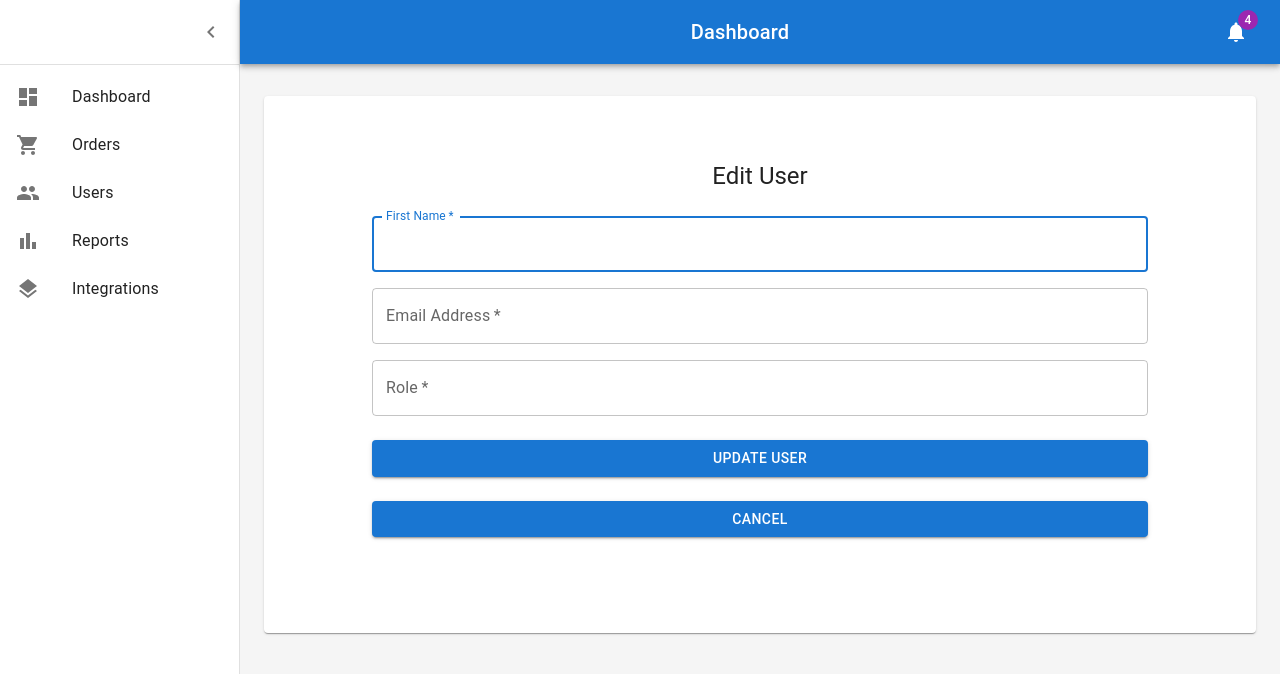
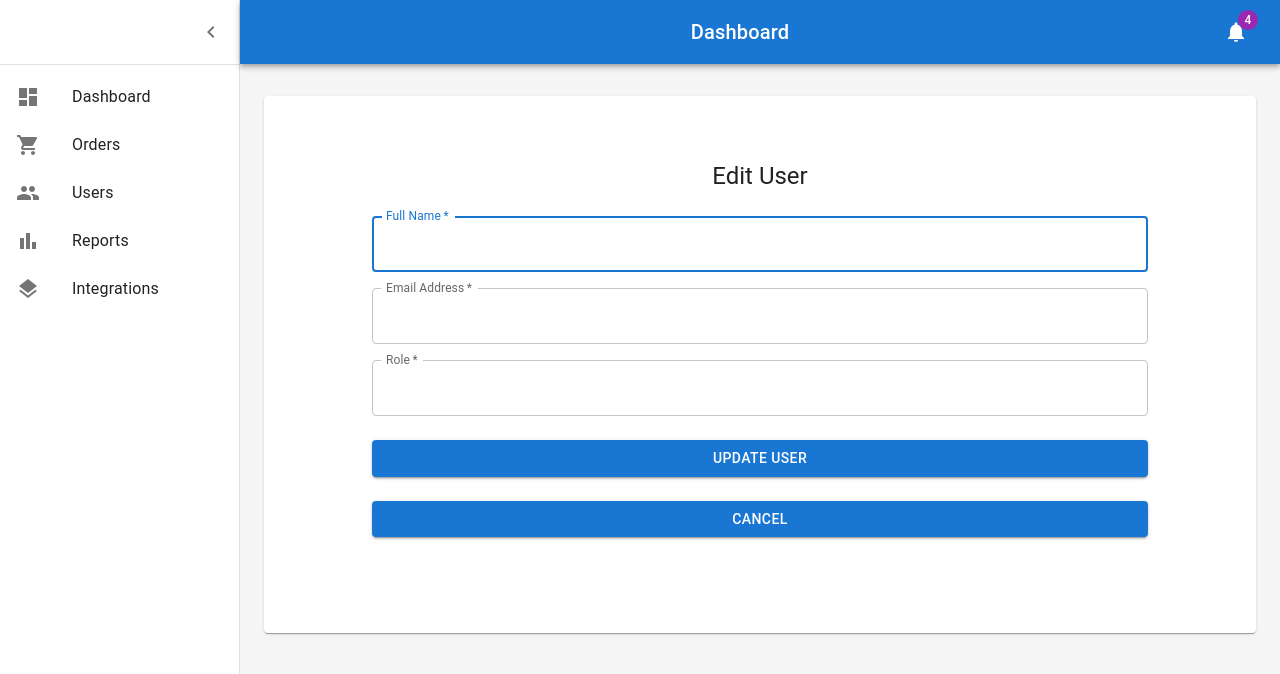
Before and after one commit to Wulingoh/react-crud-moore-plants, a React (Create React App) app: page /admin/users/1/edit in a window 1280 px wide. Shown: the top 674 px of the page. Built offline with nearby package versions, Linux system fonts and the light colour scheme; no server answers.

Commit message:
Added input data shrink to true in edit user page

```diff
--- a/src/components/Admin/EditUser.js
+++ b/src/components/Admin/EditUser.js
@@ -60,7 +60,8 @@ export default function ListUser() {
               required
               fullWidth
               id="name"
-              label="First Name"
+              label="Full Name"
+              InputLabelProps={{ shrink: true }}
               value={inputs.name}
               autoFocus
               onChange={handleChange}
@@ -72,6 +73,7 @@ export default function ListUser() {
               fullWidth
               id="email"
               label="Email Address"
+              InputLabelProps={{ shrink: true }}
               name="email"
               value={inputs.email}
               autoComplete="email"
@@ -84,6 +86,7 @@ export default function ListUser() {
               fullWidth
               name="role"
               label="Role"
+              InputLabelProps={{ shrink: true }}
               type="text"
               id="role"
               value={inputs.role}
--- a/src/components/admin/EditUser.js
+++ b/src/components/admin/EditUser.js
@@ -60,7 +60,8 @@ export default function ListUser() {
               required
               fullWidth
               id="name"
-              label="First Name"
+              label="Full Name"
+              InputLabelProps={{ shrink: true }}
               value={inputs.name}
               autoFocus
               onChange={handleChange}
@@ -72,6 +73,7 @@ export default function ListUser() {
               fullWidth
               id="email"
               label="Email Address"
+              InputLabelProps={{ shrink: true }}
               name="email"
               value={inputs.email}
               autoComplete="email"
@@ -84,6 +86,7 @@ export default function ListUser() {
               fullWidth
               name="role"
               label="Role"
+              InputLabelProps={{ shrink: true }}
               type="text"
               id="role"
               value={inputs.role}
```
